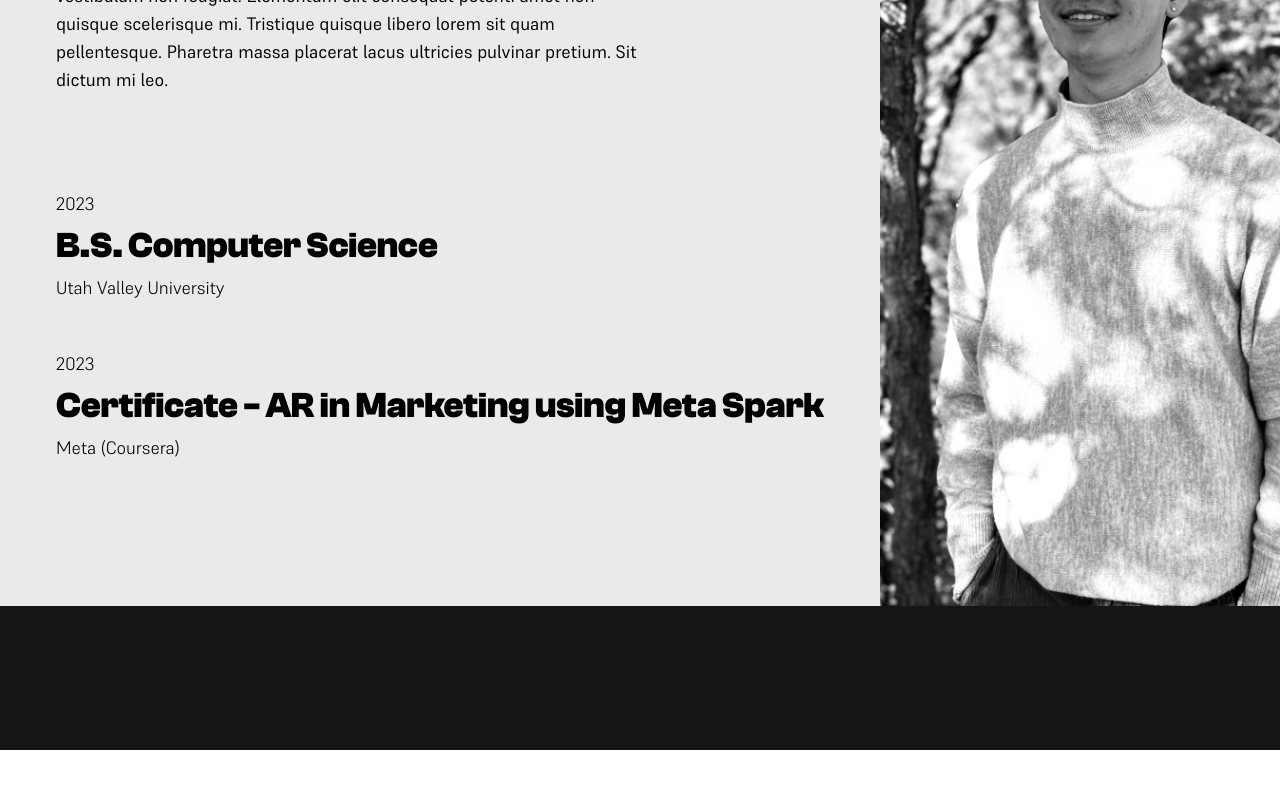
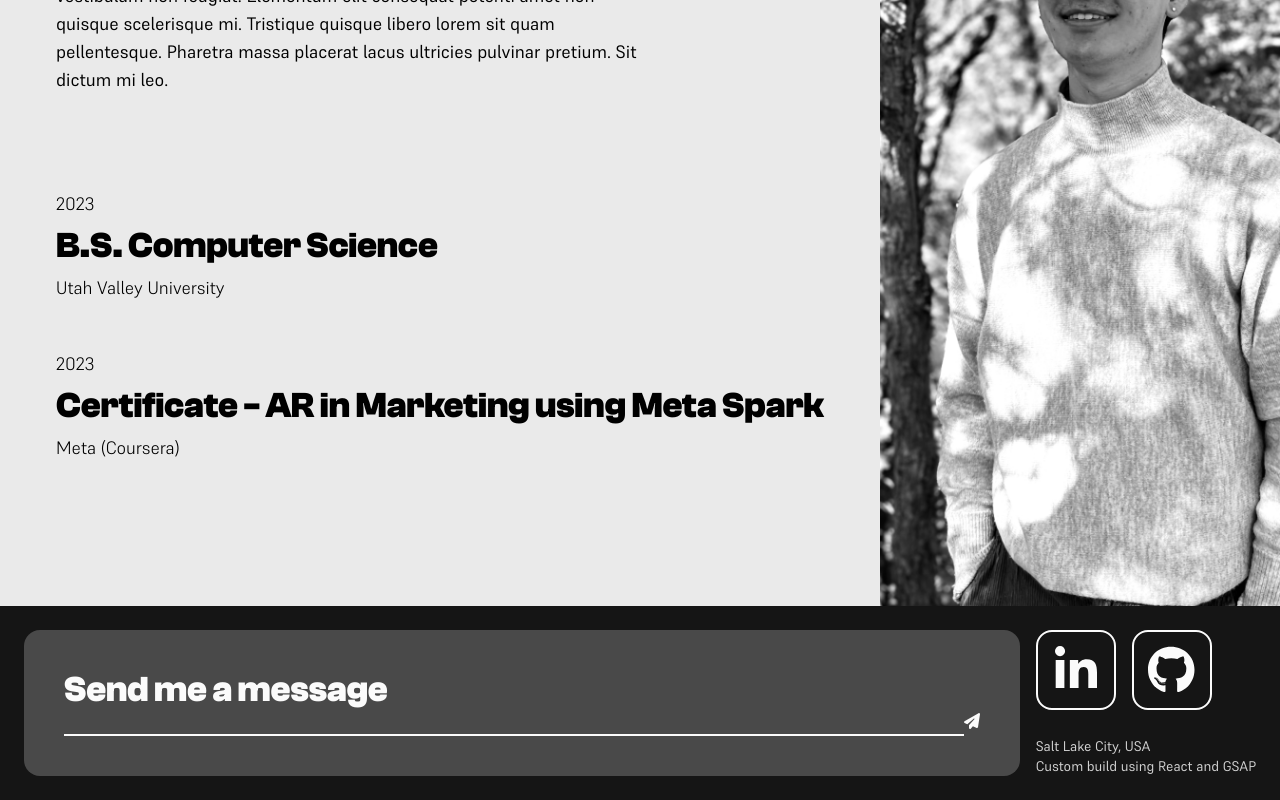
Before and after one commit to mackaykillian/portfolio, a React (Create React App) app: page / in a window 1280 px wide. Shown: the part 2870-3670 px from the top of the page. Before the commit the page ends 3620 px from the top, so only its background shows below. Built offline with nearby package versions, Linux system fonts and the light colour scheme.

Commit message:
created connect buttons and connect tile. Placed them in bento style ConnectView

```diff
--- /dev/null
+++ b/src/components/ConnectBrandButton.jsx
@@ -0,0 +1,23 @@
+import { FontAwesomeIcon } from "@fortawesome/react-fontawesome";
+import { faLinkedinIn } from "@fortawesome/free-brands-svg-icons";
+import { faGithub } from "@fortawesome/free-brands-svg-icons";
+
+function ConnectBrandButton({ icon }) {
+  return (
+    <div className="w-20 max-w-20 h-20 flex flex-row items-center justify-center text-5xl border-2 rounded-[16px] grow bg-pgray-900 text-pgray-100">
+      <FontAwesomeIcon
+        icon={
+          icon == "LinkedIn"
+            ? faLinkedinIn
+            : icon == "Github"
+            ? faGithub
+            : faGithub
+        }
+      />
+    </div>
+  );
+}
+
+ConnectBrandButton.defaultProps = {};
+
+export default ConnectBrandButton;
--- /dev/null
+++ b/src/components/ConnectTile.jsx
@@ -0,0 +1,26 @@
+import { FontAwesomeIcon } from "@fortawesome/react-fontawesome";
+import { faPaperPlane } from "@fortawesome/free-solid-svg-icons";
+
+function ConnectTile() {
+  return (
+    <div className="flex flex-col p-10 rounded-[16px] grow bg-pgray-700">
+      <div className="text-4xl font-bold font-display text-pgray-100">
+        Send me a message
+      </div>
+      <div className="flex flex-row">
+        <input
+          className="border-b-2 appearance-none grow bg-pgray-700 border-pgray-100"
+          type="text"
+          name="name"
+        />
+        <div className="text-pgray-100">
+          <FontAwesomeIcon icon={faPaperPlane} />
+        </div>
+      </div>
+    </div>
+  );
+}
+
+ConnectTile.defaultProps = {};
+
+export default ConnectTile;
--- a/src/views/ConnectView.jsx
+++ b/src/views/ConnectView.jsx
@@ -1,5 +1,25 @@
+import ConnectTile from "../components/ConnectTile";
+import ConnectBrandButton from "../components/ConnectBrandButton";
+
 function ConnectView() {
-  return <div className="bg-pgray-900 h-36"></div>;
+  return (
+    <div className="bg-pgray-900 h-fit">
+      <div className="flex flex-col p-6 space-y-4 sm:space-x-4 sm:space-y-0 sm:flex-row">
+        <div className="grow">
+          <ConnectTile />
+        </div>
+        <div className="flex flex-col space-y-4 sm:space-y-0 sm:justify-between">
+          <div className="flex flex-row space-x-4 h-fit">
+            <ConnectBrandButton icon="LinkedIn" />
+            <ConnectBrandButton icon="Github" />
+          </div>
+          <div className="font-sans text-sm text-pgray-300">
+            Salt Lake City, USA <br /> Custom build using React and GSAP
+          </div>
+        </div>
+      </div>
+    </div>
+  );
 }
 
 ConnectView.defaultProps = {};
```
